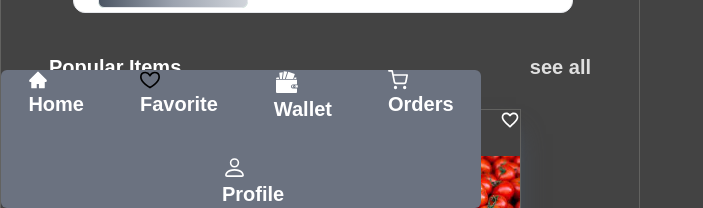
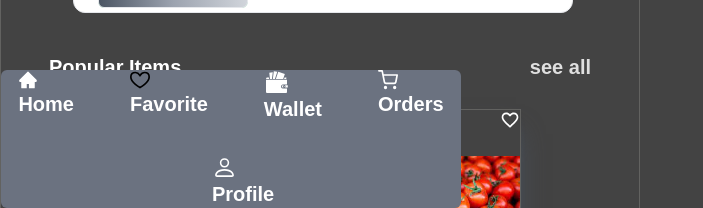
Before and after one commit to shashacodes/capstone, a Next.js app: page / in a window 1280 px wide. Shown: the part 592-800 px from the top of the page, without its empty margins (0-703 px from the left). Built offline with nearby package versions, Linux system fonts and the light colour scheme; a web font is replaced by a local one.

Commit message:
feat: add new changes

```diff
--- a/src/app/_components/Footer.jsx
+++ b/src/app/_components/Footer.jsx
@@ -9,7 +9,7 @@ import { GrFavorite } from "react-icons/gr";
 const Footer = () => {
   return (
     <footer className="py-4 mb-[25%]">
-      <ul className="flex flex-wrap rounded-md bg-gray-500 gap-8 justify-center max-w-[480px] mx-auto space-x-6 z-50 fixed bottom-0 md:text-xl text-sm">
+      <ul className="flex flex-wrap rounded-md bg-gray-500 gap-8 justify-center max-w-[460px] mx-auto space-x-6 z-50 fixed bottom-0 md:text-xl text-sm">
         <li className="">
           <AiFillHome size={20} /> Home
         </li>
```
